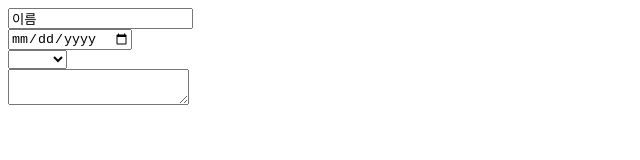
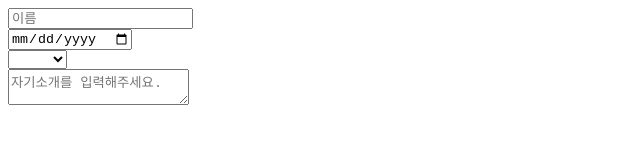
Before and after one commit to zuzubibi/2025-react, a React (Vite) app in the folder react-study/: page / in a window 1280 px wide. Shown: the top 160 px of the page, without its empty margins (0-640 px from the left). Built offline with nearby package versions, Linux system fonts and the light colour scheme.

Commit message:
lesson 51) 통합 이벤트 핸들러, 데이터 객체로 관리하기"

```diff
--- a/react-study/src/components/Register.jsx
+++ b/react-study/src/components/Register.jsx
@@ -6,48 +6,45 @@ import {useState} from 'react';
 // 4. 자기소개
 
 const Register = () => {
-    const [name, setName] = useState("이름");
-    const [birth, setBirth] = useState("");
-    const [country, setCountry] = useState("");
-    const [bio, setBio] = useState('');
+    const [input, setInput] = useState({
+        name: "",
+        birth: "",
+        country: "",
+        bio: "",
+    });
+    console.log('input', input);
 
-    const onChangeName = (e) => {
-        setName(e.target.value);
-    };
-
-    const onChangeBirth = (e) => {
-        setBirth(e.target.value);
-    };
-
-    const onChangeCountry = (e) => {
-        setCountry(e.target.value);
-    };
-
-    const onChangeBio = (e) => {
-        setBio(e.target.value);
-    };
+    const onChange = (e) => {
+        setInput({
+            ...input,
+            [e.target.name]: e.target.value,
+        })
+    }
 
     return (
         <div>
             <div>
                 <input
-                    value={name}
-                    onChange={onChangeName}
+                    name="name"
+                    value={input.name}
+                    onChange={onChange}
                     placeholder={"이름"}
                 />
             </div>
             <div>
                 <input
+                    name="birth"
                     type="date"
-                    value={birth}
-                    onChange={onChangeBirth}
+                    value={input.birth}
+                    onChange={onChange}
                     placeholder={"생년월일"}
                 />
             </div>
             <div>
                 <select
-                    onChange={onChangeCountry}
-                    value={country}
+                    name='country'
+                    onChange={onChange}
+                    value={input.country}
                 >
                     <option value=""></option>
                     <option value="한국">한국</option>
@@ -58,7 +55,11 @@ const Register = () => {
                 </select>
             </div>
             <div>
-                <textarea value={bio} onChange={onChangeBio}/>
+                <textarea
+                    name='bio'
+                    placeholder='자기소개를 입력해주세요.'
+                    value={input.bio}
+                    onChange={onChange}/>
             </div>
         </div>
     )
```
